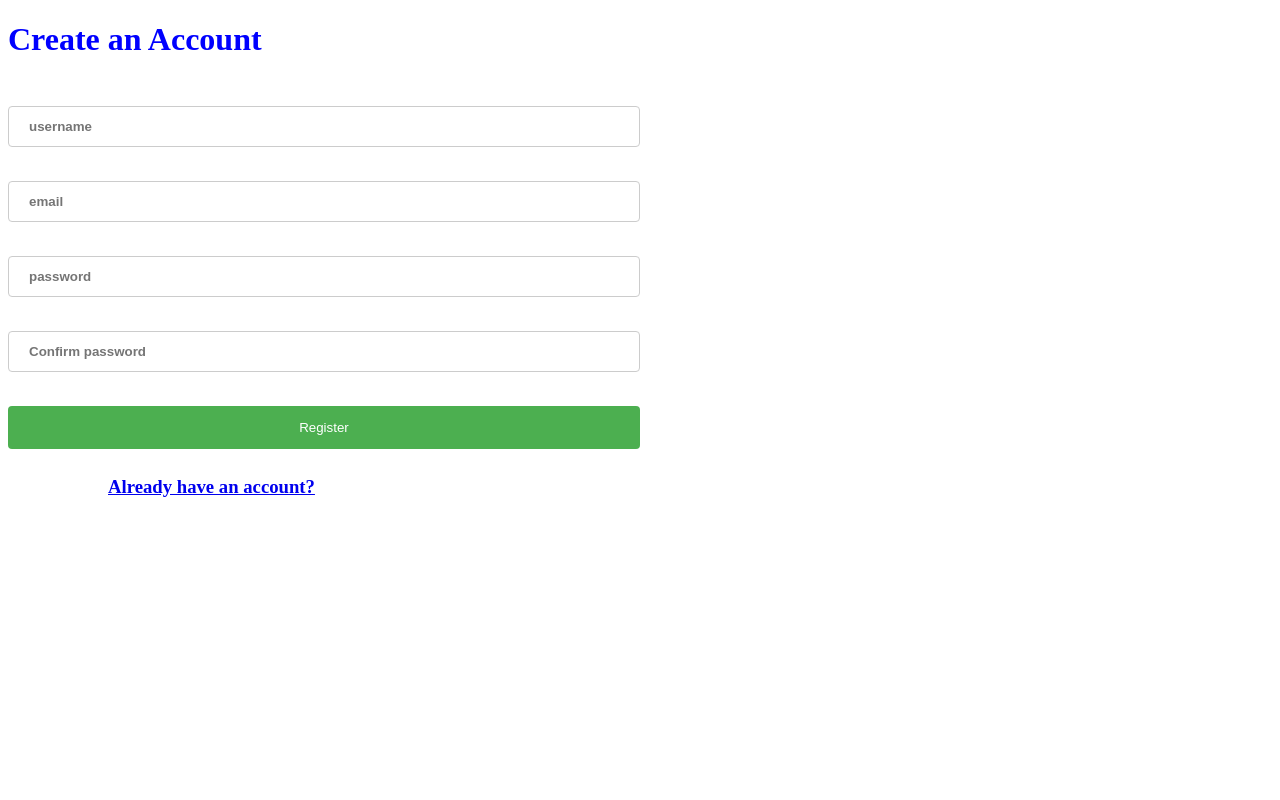
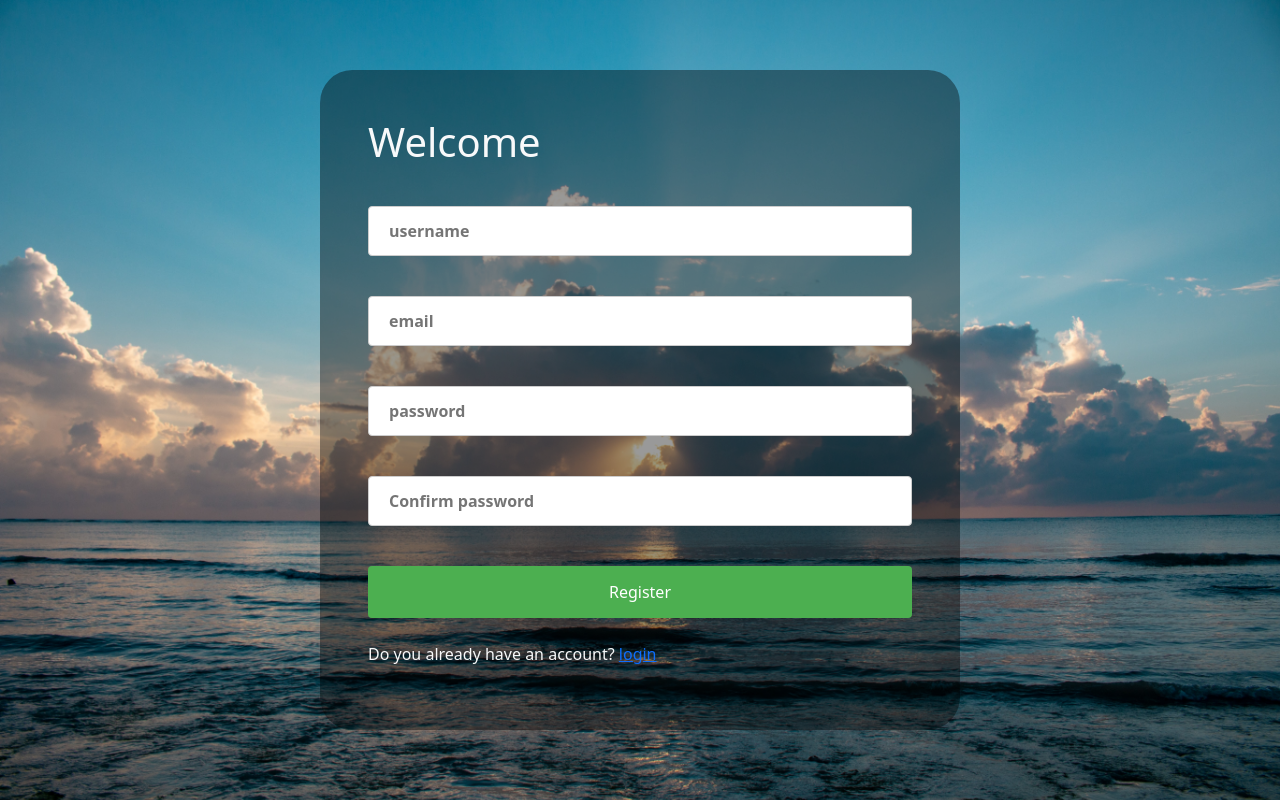
Before and after one commit to 874bowen/a-tourist-expenditure-predictor, a Flask app: page /register in a window 1280 px wide. Run offline with Flask 3, Linux system fonts and the light colour scheme; parts of the project's set-up code (start-up, migrations or seed data) failed here and were passed over; some libraries are stand-ins or nearby versions.

Commit message:
add styles

```diff
--- /dev/null
+++ b/static/css/registration.css
@@ -0,0 +1,69 @@
+body {
+    height: 100vh;
+    display: flex;
+    align-items: center;
+    justify-content: center;
+    background-image: url("../assets/registers.jpg");
+    background-size: cover;
+    background-repeat: no-repeat;
+}
+
+.reg-container {
+    border-radius: 5%;
+    background-color: rgba(0,0,0,0.4);
+}
+
+.title-text {
+    text-align: justify;
+    color: blue;
+}
+
+.username{
+    width: 100%;
+    font-weight: bold;
+    padding: 12px 20px ;
+    margin: 8px 0;
+    border: 1px solid #ccc;
+    border-radius: 4px;
+    box-sizing: border-box
+}
+
+.email {
+    width: 100%;
+    font-weight: bold;
+    padding: 12px 20px ;
+    margin: 8px 0;
+    border: 1px solid #ccc;
+    border-radius: 4px;
+    box-sizing: border-box
+}
+
+.password{
+    width: 100%;
+    font-weight: bold;
+    padding: 12px 20px ;
+    margin: 8px 0;
+    border: 1px solid #ccc;
+    border-radius: 4px;
+    box-sizing: border-box
+}
+
+.confirm-password{
+    width: 100%;
+    font-weight: bold;
+    padding: 12px 20px ;
+    margin: 8px 0;
+    border: 1px solid #ccc;
+    border-radius: 4px;
+    box-sizing: border-box
+}
+
+.submit-reg {
+    background-color: #4CAF50;
+    color: white;
+    width: 100%;
+    padding: 14px 20px;
+    margin: 8px 0;
+    border: none;
+    border-radius: 4px
+}
--- a/templates/registration.html
+++ b/templates/registration.html
@@ -1,23 +1,22 @@
 <!DOCTYPE html>
 <html lang="en">
 <head>
-    <meta charset="UTF-8">
-    <title>Registration</title>
+    <meta charset="UTF-8" />
+    <meta http-equiv="X-UA-Compatible" content="IE=edge" />
+    <meta name="viewport" content="width=device-width, initial-scale=1.0" />
+    <title>register</title>
+    <link rel="stylesheet" href="{{ url_for('static', filename='css/registration.css') }}">
+    <link href="https://cdn.jsdelivr.net/npm/bootstrap@5.0.2/dist/css/bootstrap.min.css" rel="stylesheet" integrity="sha384-EVSTQN3/azprG1Anm3QDgpJLIm9Nao0Yz1ztcQTwFspd3yD65VohhpuuCOmLASjC" crossorigin="anonymous">
 </head>
 <body>
-    <h1 style="text-align: justify; color: blue;">Create an Account</h1>
+    <div class="reg-container col-11 col-sm-8 col-md-6 p-5">
+        <h1 class="title-text text-light">Welcome</h1>
             <br>
             <form action="" method="post">
            {{ form.hidden_tag() }}
            <div>
               {{ form.username(placeholder="username",
-      style='width: 50%;
-      font-weight: bold;
-      padding: 12px 20px ;
-      margin: 8px 0;
-      border: 1px solid #ccc;
-      border-radius: 4px;
-      box-sizing: border-box') }}
+              class='username') }}
               {% for error in form.username.errors %}
               <p>{{ error }}</p>
               {% endfor %}
@@ -25,13 +24,7 @@
            <br>
            <div>
               {{ form.email(placeholder="email",
-      style='width: 50%;
-      font-weight: bold;
-      padding: 12px 20px ;
-      margin: 8px 0;
-      border: 1px solid #ccc;
-      border-radius: 4px;
-      box-sizing: border-box') }}
+              class='email') }}
               {% for error in form.email.errors %}
               <p>{{ error }}</p>
               {% endfor %}
@@ -39,13 +32,7 @@
            <br>
            <div>
               {{ form.password1(placeholder="password",
-      style='width: 50%;
-      font-weight: bold;
-      padding: 12px 20px ;
-      margin: 8px 0;
-      border: 1px solid #ccc;
-      border-radius: 4px;
-      box-sizing: border-box') }}
+              class='password') }}
               {% for error in form.password1.errors %}
               <p>{{ error }}</p>
               {% endfor %}
@@ -53,30 +40,19 @@
            <br>
            <div>
               {{ form.password2(placeholder="Confirm password",
-      style='width: 50%;
-      font-weight: bold;
-      padding: 12px 20px ;
-      margin: 8px 0;
-      border: 1px solid #ccc;
-      border-radius: 4px;
-      box-sizing: border-box') }}
+              class='confirm-password') }}
               {% for error in form.password2.errors %}
               <p>{{ error }}</p>
               {% endfor %}
            </div>
            <br>
            <div>{{ form.submit(
-      style ='background-color: #4CAF50;
-      color: white;
-      width: 50%;
-      padding: 14px 20px;
-      margin: 8px 0;
-      border: none;
-      border-radius: 4px') }}
+              class ='submit-reg') }}
            </div>
             </form>
             <p></p>
-<h3 style = "color: blue; margin-left:100px;"><a href="{{ url_for('login') }}">Already have an account?</a></h3>
-
+            <p class="text-light">Do you already have an account?  <a href="{{ url_for('login') }}">login</a></p>
+    </div>
+<script src="https://cdn.jsdelivr.net/npm/bootstrap@5.0.2/dist/js/bootstrap.bundle.min.js" integrity="sha384-MrcW6ZMFYlzcLA8Nl+NtUVF0sA7MsXsP1UyJoMp4YLEuNSfAP+JcXn/tWtIaxVXM" crossorigin="anonymous"></script></body>
 </body>
 </html>
```
Also changed, not shown: static/css/login.css (added, +43 -0 lines), templates/login.html (+19 -28 lines), static/assets/login-background.jpg (added), static/assets/registers.jpg (added). Lines whose indentation alone changed are shown as unchanged.
